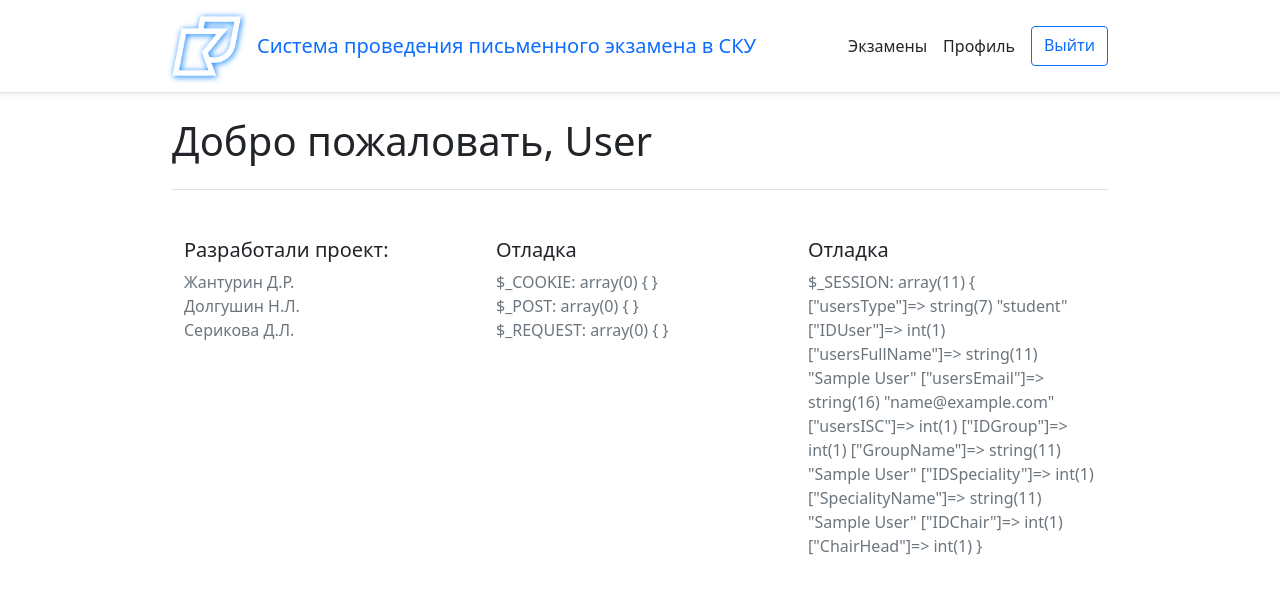
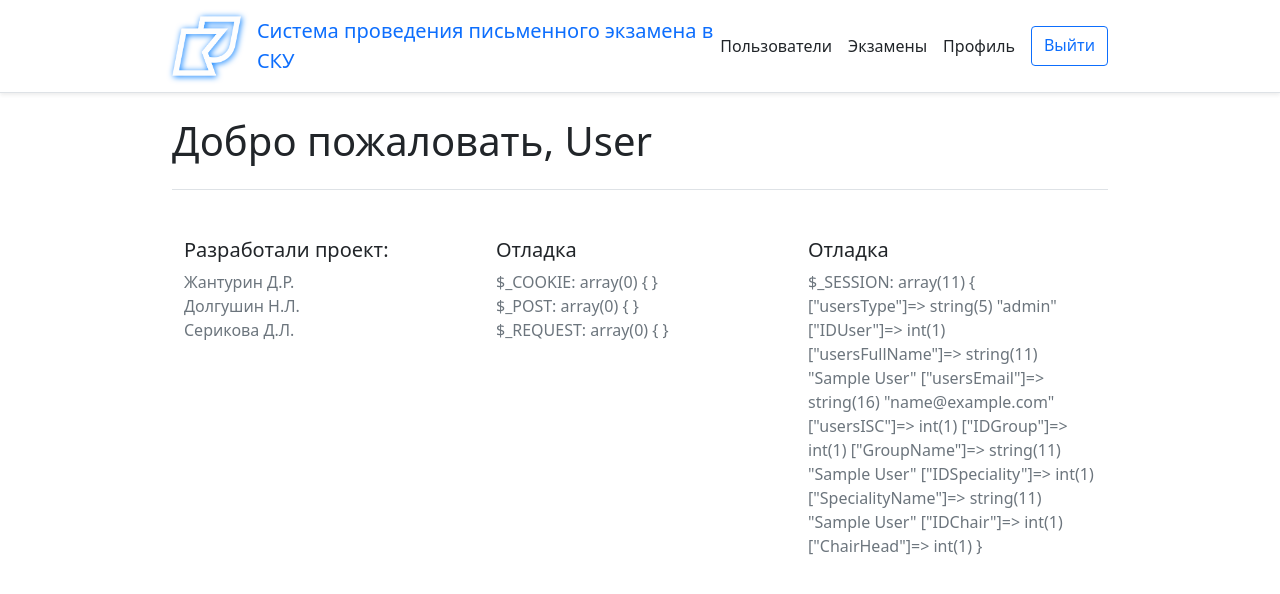
Before and after one commit to Honeymoond24/dbo_sku, a PHP site: page /index.php in a window 1280 px wide. Shown: the top 594 px of the page. Run offline with PHP 8.4, Linux system fonts and the light colour scheme; the visitor is signed in with stand-in values (Sample User, id 1); some libraries are stand-ins or nearby versions.

Commit message:
Header fix

```diff
--- a/header.php
+++ b/header.php
@@ -20,7 +20,7 @@ session_start();
         <div class="container d-flex flex-column flex-md-row align-items-center">
             <a href="/" class="d-flex align-items-center .text-primary text-decoration-none">
                 <img class="logo" src="assets/img/logo_ru.png"
-                     style="filter: drop-shadow(1px 1px 3px #007bff);" alt="nkzu.kz">
+                     style="filter: drop-shadow(1px 1px 3px #007bff);" alt="nku.edu.kz">
                 <span class="ms-3 fs-5 fw-normal">Система проведения письменного экзамена в СКУ</span>
             </a>
             <nav class="d-inline-flex mt-2 mt-md-0 ms-md-auto">
@@ -36,6 +36,11 @@ session_start();
                     <a class="me-3 py-2 text-dark text-decoration-none" href="controls.php">Экзамены</a>
                     <a class="me-3 py-2 text-dark text-decoration-none" href="profile.php">Профиль</a>
                     <a class="btn btn-outline-primary" href="./controllers/Users.php?q=logout" id="log_out">Выйти</a>
+                <?php elseif (isset($_SESSION['IDUser']) and $_SESSION['usersType'] == 'admin'): ?>
+                    <a class="me-3 py-2 text-dark text-decoration-none" href="controls.php">Пользователи</a>
+                    <a class="me-3 py-2 text-dark text-decoration-none" href="controls.php">Экзамены</a>
+                    <a class="me-3 py-2 text-dark text-decoration-none" href="profile.php">Профиль</a>
+                    <a class="btn btn-outline-primary" href="./controllers/Users.php?q=logout" id="log_out">Выйти</a>
                 <?php endif; ?>
             </nav>
         </div>
--- a/profile.php
+++ b/profile.php
@@ -47,7 +47,7 @@ include_once 'helpers/session_helper.php';
             <div class="row pb-3">
                 <div class="col-sm-3"></div>
                 <div class="col-sm-9">
-                    <a class="btn btn-outline-primary "
+                    <a class="btn btn-outline-primary"
                        href="?action=edit">Изменить</a>
                 </div>
             </div>
```
